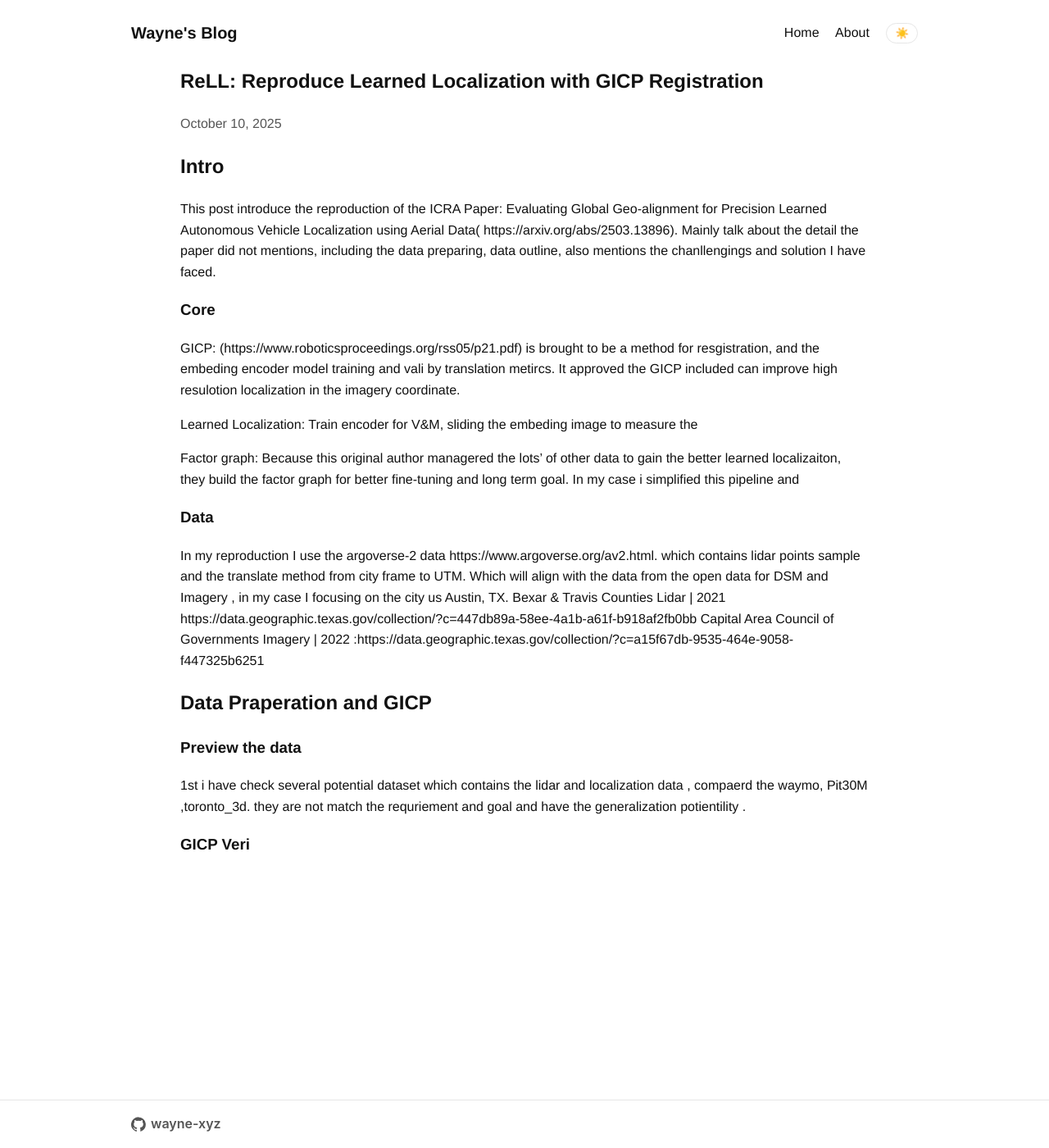
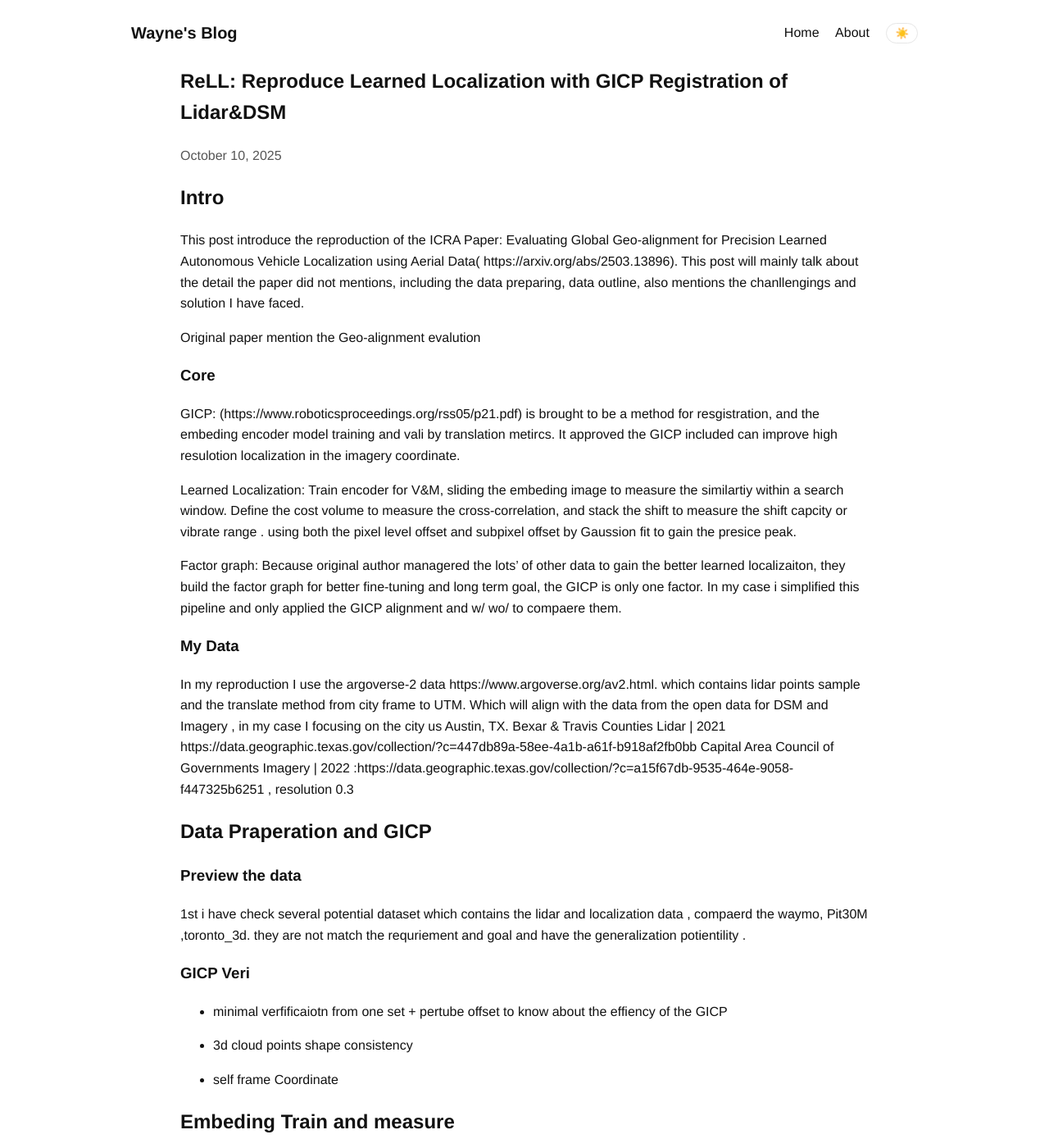
Before and after one commit to wayne-xyz/wayne-xyz.github.io, a Jekyll site: the page built from _posts/2025-10-10-Reproduce-Learned-Localization-with-GICP-Registration.md, in a window 1280 px wide and 1400 px high. Shown: the whole window at 82% size. Built offline with Jekyll 4.4.1, drawn with Linux system fonts in a browser that asks for light colours; some of the changed text lies outside the part shown.

Commit message:
Update blog post title and enhance content on reproducing learned localization with GICP registration. Added details on data sources, embedding training, and GICP verification methods for improved clarity and depth.

```diff
--- a/_posts/2025-10-10-Reproduce-Learned-Localization-with-GICP-Registration.md
+++ b/_posts/2025-10-10-Reproduce-Learned-Localization-with-GICP-Registration.md
@@ -1,6 +1,6 @@
 ---
 layout: post
-title: "ReLL: Reproduce Learned Localization with GICP Registration"
+title: "ReLL: Reproduce Learned Localization with GICP Registration of Lidar&DSM"
 date: 2025-10-10 16:00:00 +0000
 categories: Localization
 tags: [localization, map, ml, autonomous, DSM, lidar, imagery, geospatial]
@@ -8,19 +8,21 @@ tags: [localization, map, ml, autonomous, DSM, lidar, imagery, geospatial]
 
 
 ## Intro
-This post introduce the reproduction of the ICRA Paper: Evaluating Global Geo-alignment for Precision Learned Autonomous Vehicle Localization using Aerial Data( https://arxiv.org/abs/2503.13896). Mainly talk about the detail the paper did not mentions, including the data preparing, data outline, also mentions the chanllengings and solution I have faced.
+This post introduce the reproduction of the ICRA Paper: Evaluating Global Geo-alignment for Precision Learned Autonomous Vehicle Localization using Aerial Data( https://arxiv.org/abs/2503.13896). This post will mainly talk about the detail the paper did not mentions, including the data preparing, data outline, also mentions the chanllengings and solution I have faced.
+
+Original paper mention the Geo-alignment evalution
 
 ### Core
 GICP: (https://www.roboticsproceedings.org/rss05/p21.pdf) is brought to be a method for resgistration, and the embeding encoder model training and vali by translation metircs. It approved the GICP included can improve high resulotion localization in the imagery coordinate.
 
-Learned Localization: Train encoder for V&M, sliding the embeding image to measure the
+Learned Localization: Train encoder for V&M, sliding the embeding image to measure the similartiy within a search window. Define the cost volume to measure the cross-correlation,   and stack the shift to measure the shift capcity or vibrate range . using both the pixel level offset and subpixel offset by Gaussion fit to gain the presice peak.
 
-Factor graph: Because this original author managered the lots' of other data to gain the better learned localizaiton, they build the factor graph for better fine-tuning and long term goal. In my case i simplified this pipeline and
+Factor graph: Because original author managered the lots' of other data to gain the better learned localizaiton, they build the factor graph for better fine-tuning and long term goal, the GICP is only one factor. In my case i simplified this pipeline and only applied the GICP alignment and w/ wo/ to compaere them.
 
-### Data
+### My Data
 In my reproduction I use the argoverse-2 data https://www.argoverse.org/av2.html. which contains lidar points sample and the translate method from city frame to UTM. Which will align with the data from the open data for DSM and Imagery , in my case I focusing on the city us Austin, TX.
 Bexar & Travis Counties Lidar | 2021 https://data.geographic.texas.gov/collection/?c=447db89a-58ee-4a1b-a61f-b918af2fb0bb
-Capital Area Council of Governments Imagery | 2022  :https://data.geographic.texas.gov/collection/?c=a15f67db-9535-464e-9058-f447325b6251
+Capital Area Council of Governments Imagery | 2022  :https://data.geographic.texas.gov/collection/?c=a15f67db-9535-464e-9058-f447325b6251  , resolution 0.3
 
 
 
@@ -31,3 +33,39 @@ Capital Area Council of Governments Imagery | 2022  :https://data.geographic.tex
 
 
 ### GICP Veri
+
+- minimal verfificaiotn from one set + pertube offset to know about the effiency of the GICP
+
+- 3d cloud points shape consistency
+
+- self frame Coordinate
+
+
+
+
+## Embeding Train and measure
+
+### Train and verif loop :
+
+1. two embeding ,  pertueb
+2. overlap , sliding within serach window
+3. each shift Δx,Δy  , correlation value - build the cost map(  cost volunms) in a stack
+4. get the peak , create the 5x5 cell around it , and build the gaussian surface .
+5. Gaussian mean, fractional-pixel offset .  e.g 2.31px right 1.1px up ...
+6. Gaussian covariance , sharper peak(lower uncertainty )
+7.
+
+### Parameter define, in my case i have tried several parameters which not explicited in the paper,
+- upsampling (for imagery )
+search window:1m,
+v-m submap size: 32mx32m , upsampling to the 256x256pixles, embedding resulotion : 0.125m
+same pertube +-1m, +-3deg
+? gap  ?embedding pixel size differ from the original size
+
+- not explicit the cnn encoder
+
+
+reproduce
+
+
+Befroe i train the whole progress, this model train is not plain model , it will include the search windows, guassian surface and the mean+ varirance  ,
```
